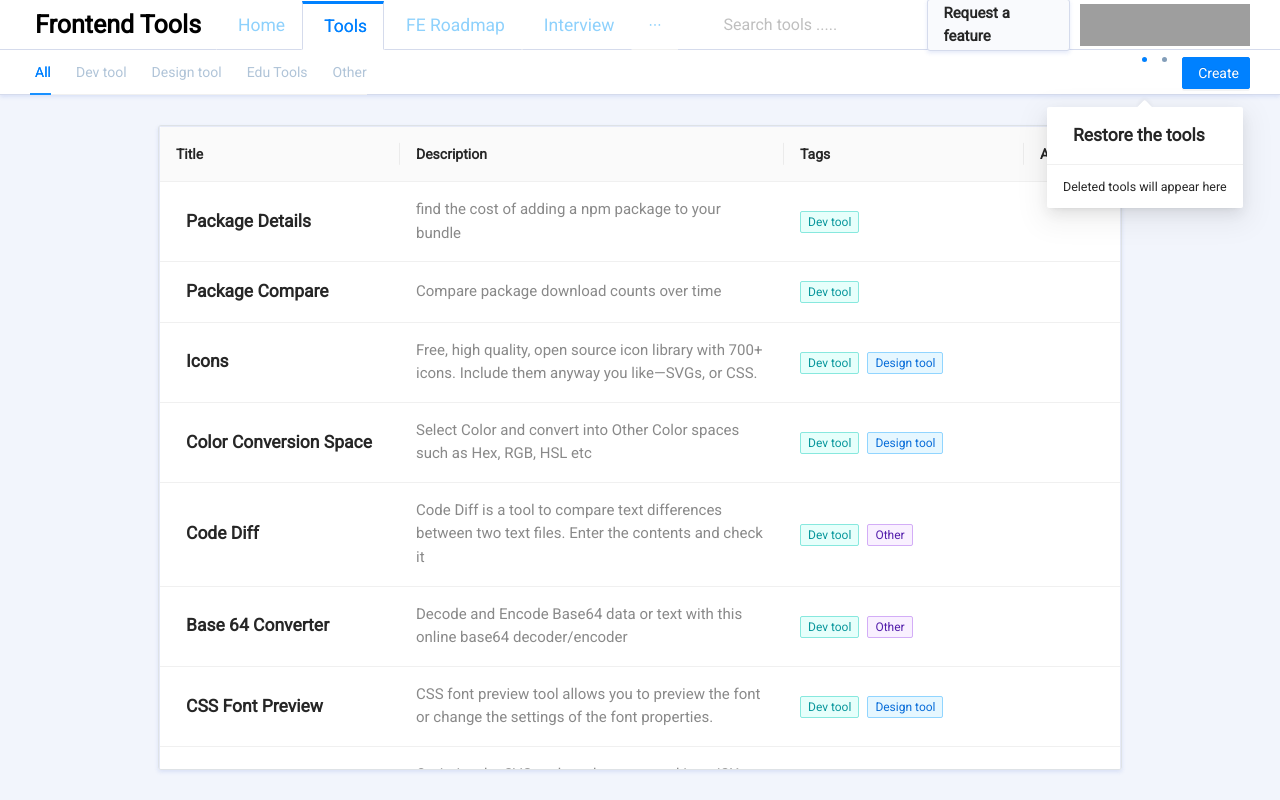
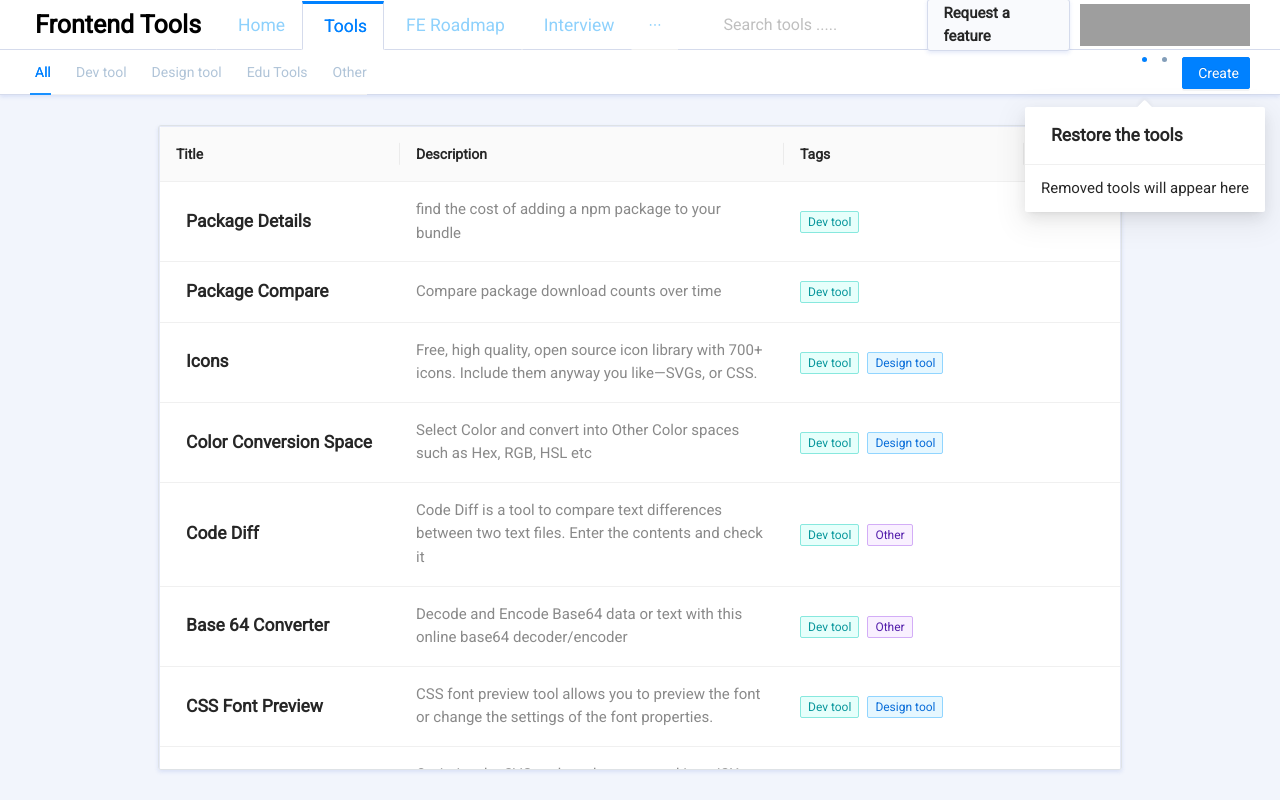
Before and after one commit to sauravgupta2800/frontendtoolkit-frontend, a React (Create React App) app: page /tools in a window 1280 px wide. Both pictures are taken after a click on the element 1144 px from the left and 72 px from the top of the page. Built offline with nearby package versions, Linux system fonts and the light colour scheme; grey boxes are pictures that could not be loaded.

Commit message:
name changed

```diff
--- a/src/Components/UI/WidgetLayouts/AddPopover.js
+++ b/src/Components/UI/WidgetLayouts/AddPopover.js
@@ -59,7 +59,7 @@ const AddPopover = (props) => {
               id="empty-delete-illustration"
               size={isDesktopView ? "xxxl" : "xxxl"}
             />
-            <div className="fs-5">Deleted tools will appear here</div>
+            <div className="fs-4">Removed tools will appear here</div>
           </div>
         )}
       </div>
```
